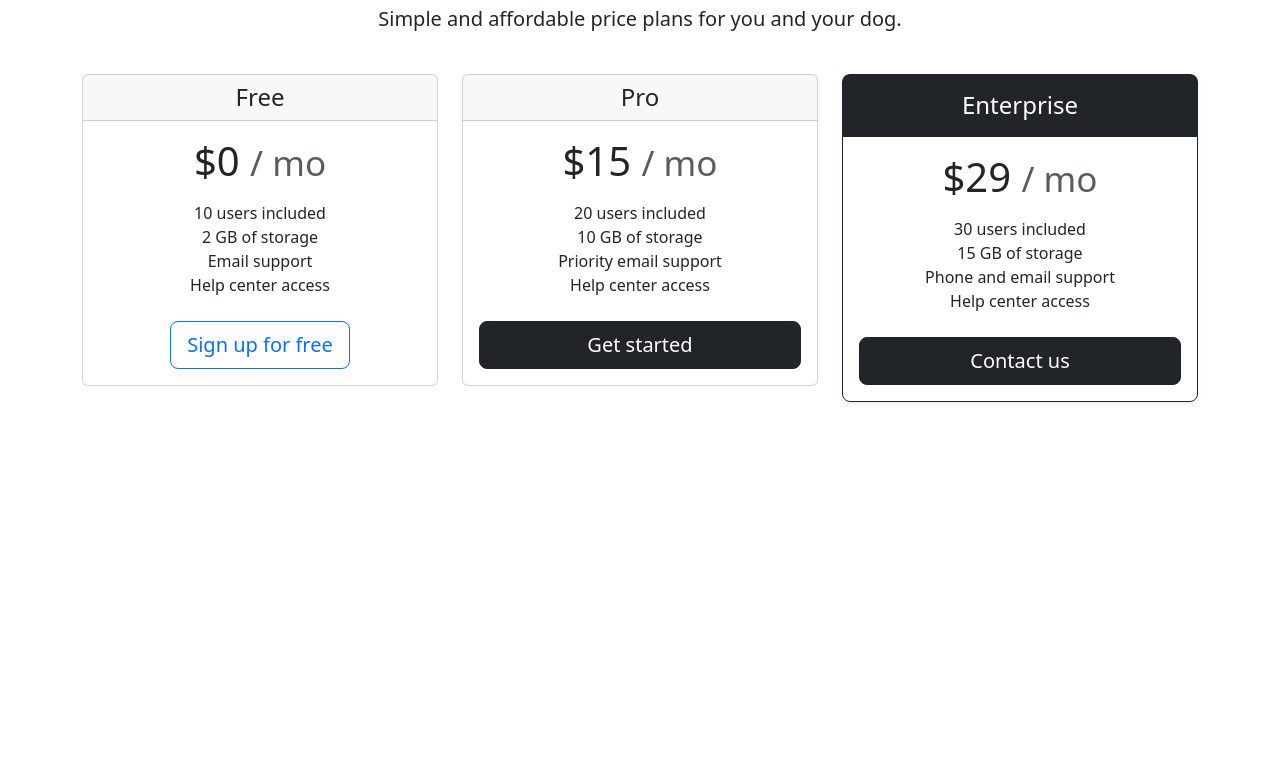
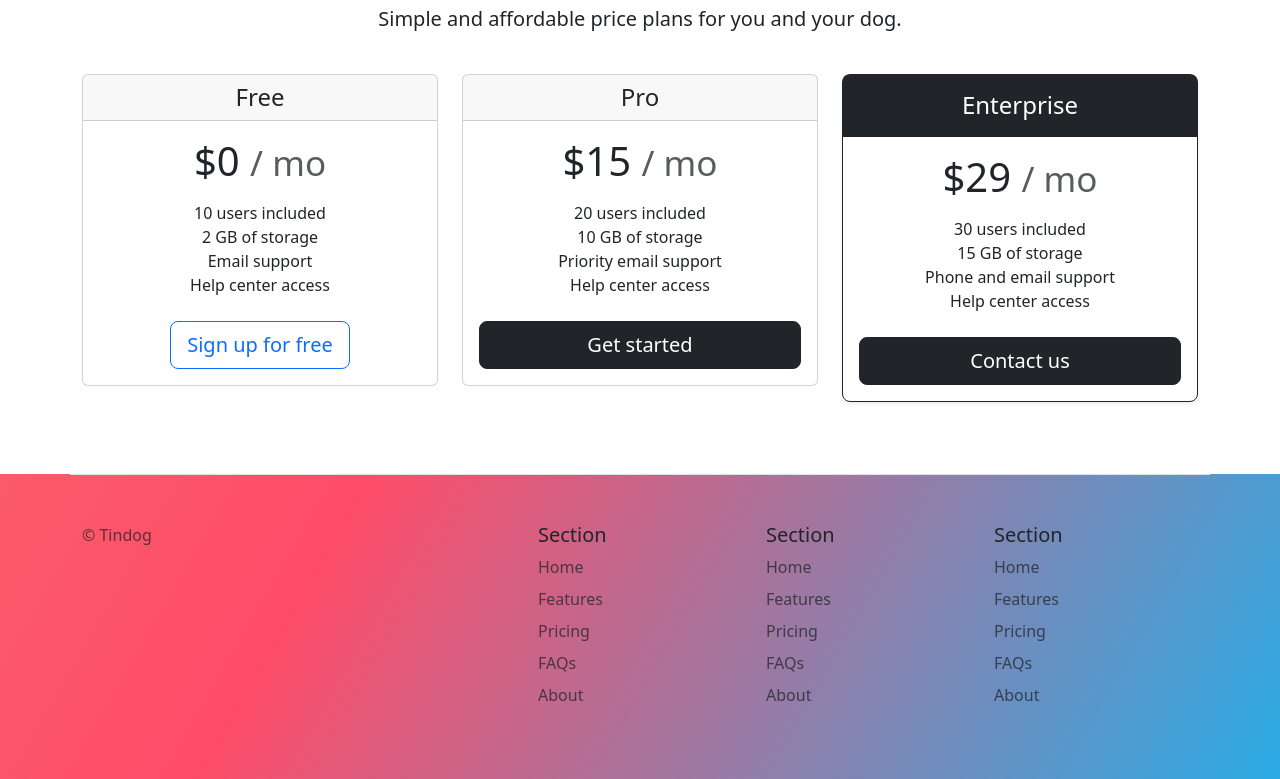
Before and after one commit to vander13/11.3-TinDog-Project, a plain HTML site: page index.html in a window 1280 px wide. Shown: the part 1660-2439 px from the top of the page. Before the commit the page ends 2086 px from the top, so only its background shows below. Drawn offline with nearby package versions, Linux system fonts and the light colour scheme.

Commit message:
saya menambahan footer

```diff
--- a/index.html
+++ b/index.html
@@ -243,8 +243,85 @@
     </div>
           </section>
     <!-- Footer -->
-    <section id="footer">
+    <section id="contact" class="gradient-background">
+      <div class="container">
+        <footer
+          class="row row-cols-1 row-cols-sm-2 row-cols-md-5 py-5 mt-5 border-top"
+        >
+          <div class="col mb-3">
+            <p class="text-body-secondary">© Tindog</p>
+          </div>
 
-    </section>
+          <div class="col mb-3"></div>
+
+          <div class="col mb-3">
+            <h5>Section</h5>
+            <ul class="nav flex-column">
+              <li class="nav-item mb-2">
+                <a href="#" class="nav-link p-0 text-body-secondary">Home</a>
+              </li>
+              <li class="nav-item mb-2">
+                <a href="#" class="nav-link p-0 text-body-secondary"
+                  >Features</a
+                >
+              </li>
+              <li class="nav-item mb-2">
+                <a href="#" class="nav-link p-0 text-body-secondary">Pricing</a>
+              </li>
+              <li class="nav-item mb-2">
+                <a href="#" class="nav-link p-0 text-body-secondary">FAQs</a>
+              </li>
+              <li class="nav-item mb-2">
+                <a href="#" class="nav-link p-0 text-body-secondary">About</a>
+              </li>
+            </ul>
+          </div>
+
+          <div class="col mb-3">
+            <h5>Section</h5>
+            <ul class="nav flex-column">
+              <li class="nav-item mb-2">
+                <a href="#" class="nav-link p-0 text-body-secondary">Home</a>
+              </li>
+              <li class="nav-item mb-2">
+                <a href="#" class="nav-link p-0 text-body-secondary"
+                  >Features</a
+                >
+              </li>
+              <li class="nav-item mb-2">
+                <a href="#" class="nav-link p-0 text-body-secondary">Pricing</a>
+              </li>
+              <li class="nav-item mb-2">
+                <a href="#" class="nav-link p-0 text-body-secondary">FAQs</a>
+              </li>
+              <li class="nav-item mb-2">
+                <a href="#" class="nav-link p-0 text-body-secondary">About</a>
+              </li>
+            </ul>
+          </div>
+
+          <div class="col mb-3">
+            <h5>Section</h5>
+            <ul class="nav flex-column">
+              <li class="nav-item mb-2">
+                <a href="#" class="nav-link p-0 text-body-secondary">Home</a>
+              </li>
+              <li class="nav-item mb-2">
+                <a href="#" class="nav-link p-0 text-body-secondary"
+                  >Features</a
+                >
+              </li>
+              <li class="nav-item mb-2">
+                <a href="#" class="nav-link p-0 text-body-secondary">Pricing</a>
+              </li>
+              <li class="nav-item mb-2">
+                <a href="#" class="nav-link p-0 text-body-secondary">FAQs</a>
+              </li>
+              <li class="nav-item mb-2">
+                <a href="#" class="nav-link p-0 text-body-secondary">About</a>
+              </li>
+            </ul>
+          </div>
+
   </body>
 </html>
```
